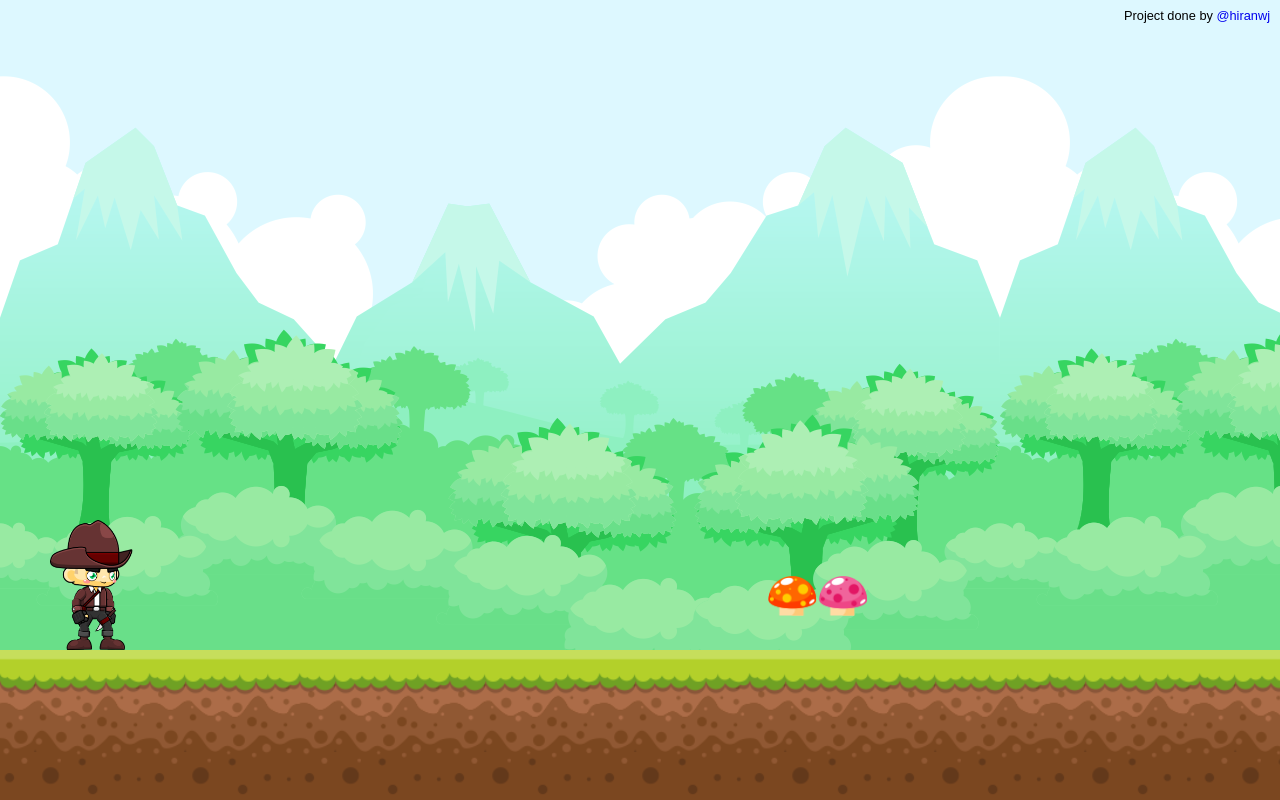
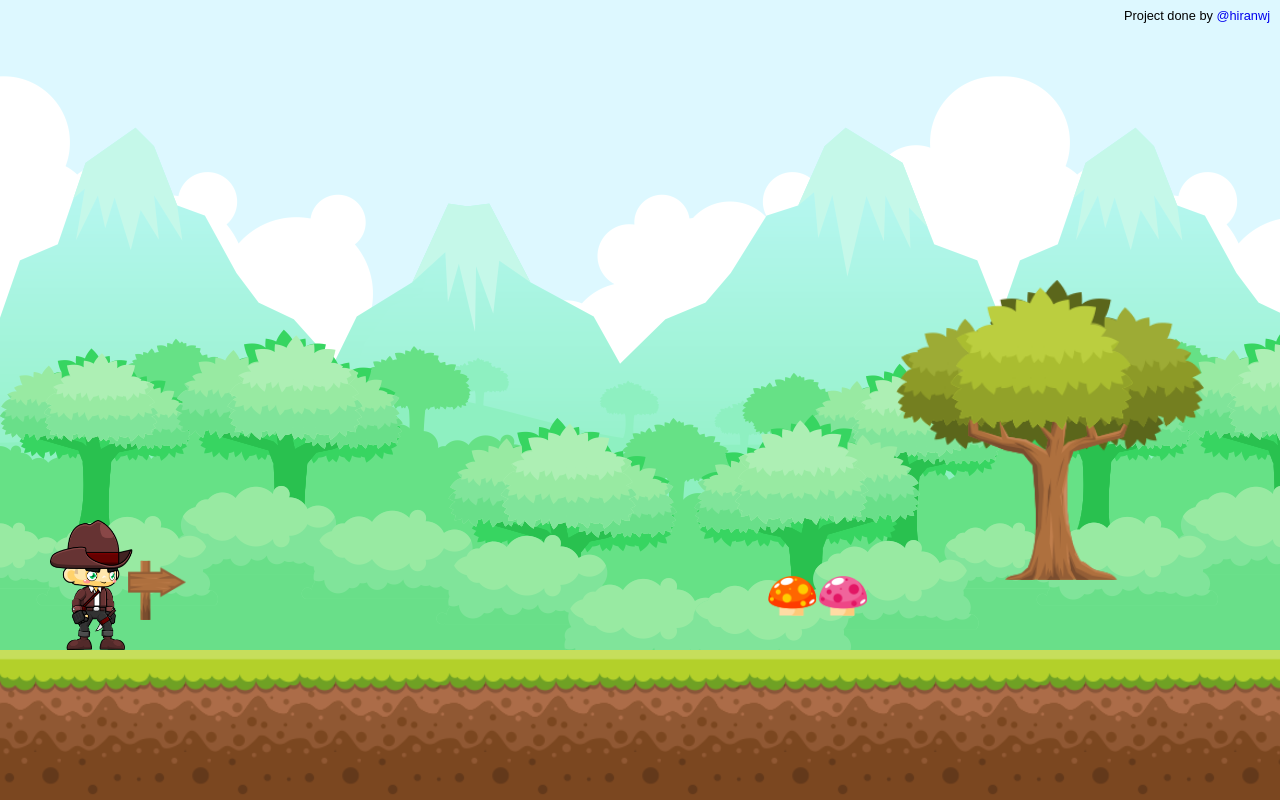
Before and after one commit to hiranwj/mini-game-js, a plain HTML site: page index.html in a window 1280 px wide. Drawn offline with Linux system fonts and the light colour scheme.

Commit message:
Add sign board and tree positions

```diff
--- a/scss/style.scss
+++ b/scss/style.scss
@@ -63,6 +63,30 @@ body {
     z-index: 0;
 }
 
+#sign {
+    position: absolute;
+    width: 60px;
+    height: 60px;
+    background-image: url(/img/object/Sign_2.png);
+    background-size: contain;
+    background-repeat: no-repeat;
+    top: 70%;
+    left: 10%;
+    z-index: 1;
+  }
+
+  #tree {
+    position: absolute;
+    width: 400px;
+    height: 300px;
+    background-image: url(/img/object/Tree_3.png);
+    background-size: contain;
+    background-repeat: no-repeat;
+    top: 35%;
+    left: 70%;
+    z-index: 2;
+  }
+
 #done-by {
     position: absolute;
     right: 10px;
```
Also changed, not shown: css/style.css, 1 other file.
